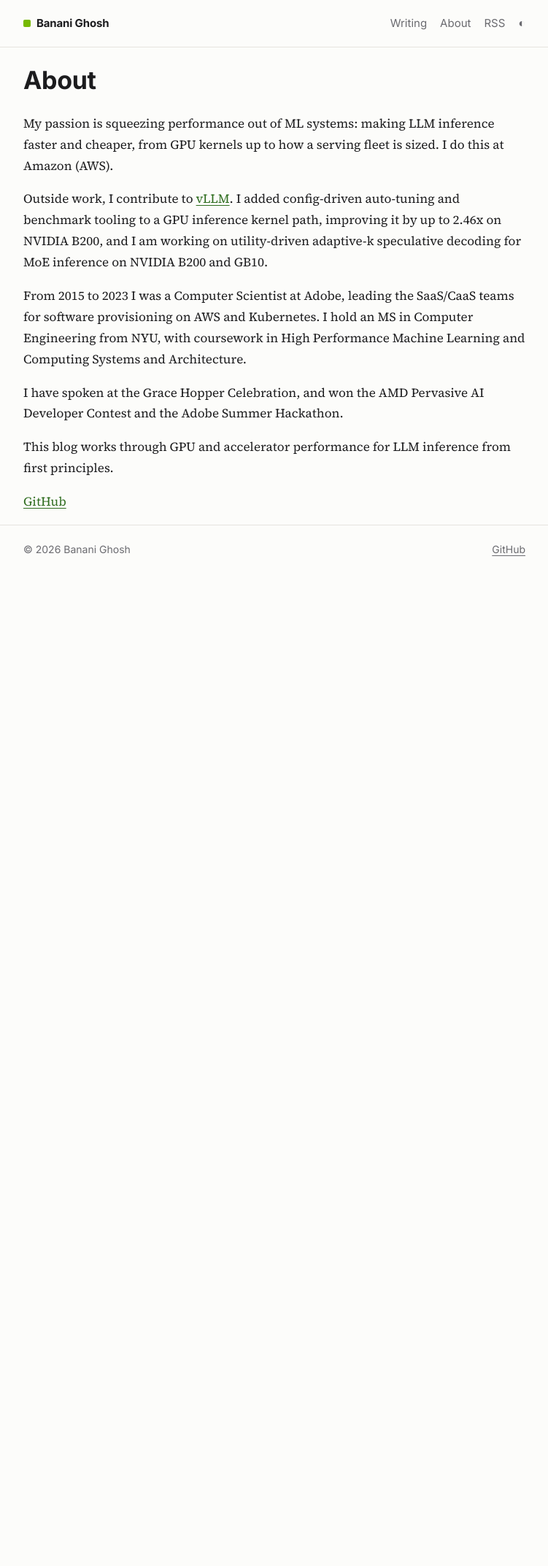
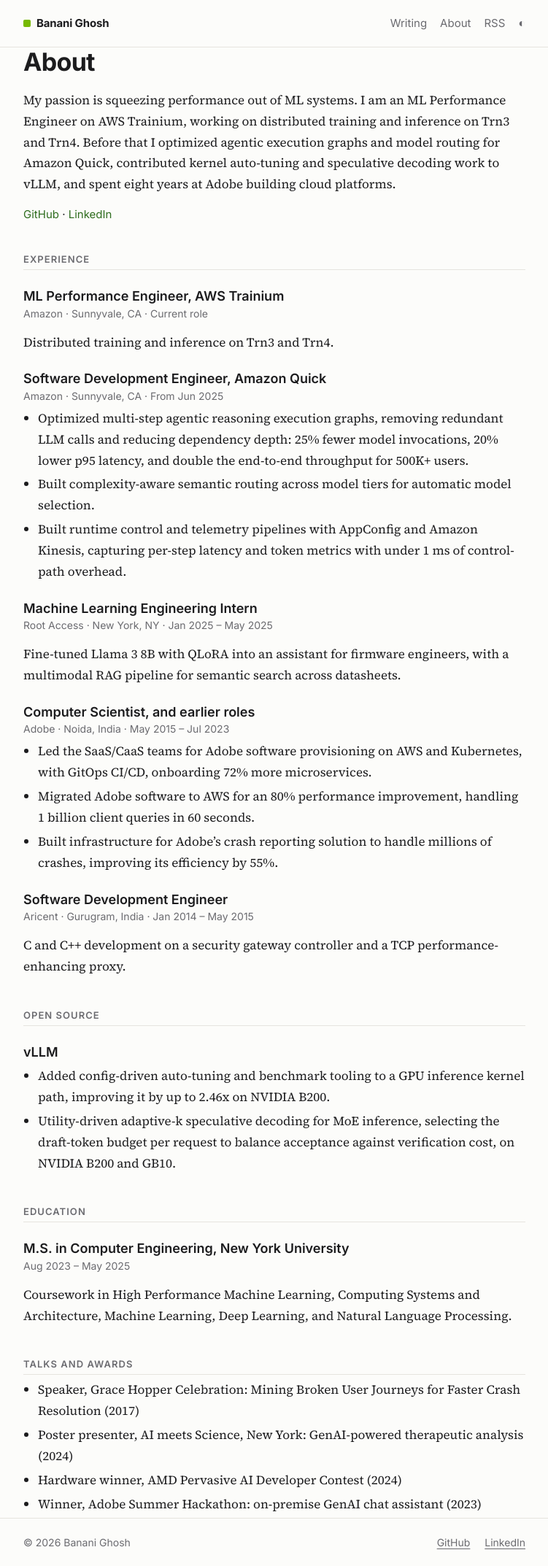
Before and after one commit to bananighosh/bananighosh.github.io, a Jekyll site: the page built from about.md, in a window 1280 px wide. Shown: the whole page at 73% size, without its empty margins (264-1015 px from the left). Built offline with Jekyll 4.4.1, drawn with Linux system fonts in a browser that asks for light colours; before the commit the page ends 900 px from its top, so only the background shows below that.

Commit message:
About page with experience, open source, education, talks; LinkedIn link
Co-Authored-By: Claude Opus 5.5 <noreply@anthropic.com>
Claude-Session: https://claude.ai/code/session_01K2HJxVzaKNb3x7zQA1gymF

```diff
--- a/_config.yml
+++ b/_config.yml
@@ -6,7 +6,7 @@ baseurl: ""
 
 github_username: bananighosh
 x_username: ""        # add your X handle without @
-linkedin_username: "" # add your LinkedIn slug
+linkedin_username: "banani-ghosh" # add your LinkedIn slug
 
 permalink: /:year/:month/:title/
 timezone: America/Los_Angeles
--- a/about.md
+++ b/about.md
@@ -4,16 +4,63 @@ title: About
 permalink: /about/
 ---
 
+<div class="about" markdown="1">
+
 # About
 
-My passion is squeezing performance out of ML systems: making LLM inference faster and cheaper, from GPU kernels up to how a serving fleet is sized. I do this at Amazon (AWS).
+My passion is squeezing performance out of ML systems. I am an ML Performance Engineer on AWS Trainium, working on distributed training and inference on Trn3 and Trn4. Before that I optimized agentic execution graphs and model routing for Amazon Quick, contributed kernel auto-tuning and speculative decoding work to vLLM, and spent eight years at Adobe building cloud platforms.
 
-Outside work, I contribute to [vLLM](https://github.com/vllm-project/vllm). I added config-driven auto-tuning and benchmark tooling to a GPU inference kernel path, improving it by up to 2.46x on NVIDIA B200, and I am working on utility-driven adaptive-k speculative decoding for MoE inference on NVIDIA B200 and GB10.
+<p class="profile-links"><a href="https://github.com/bananighosh">GitHub</a> · <a href="https://www.linkedin.com/in/banani-ghosh/">LinkedIn</a></p>
 
-From 2015 to 2023 I was a Computer Scientist at Adobe, leading the SaaS/CaaS teams for software provisioning on AWS and Kubernetes. I hold an MS in Computer Engineering from NYU, with coursework in High Performance Machine Learning and Computing Systems and Architecture.
+## Experience
 
-I have spoken at the Grace Hopper Celebration, and won the AMD Pervasive AI Developer Contest and the Adobe Summer Hackathon.
+### ML Performance Engineer, AWS Trainium
+<p class="meta">Amazon · Sunnyvale, CA · Current role</p>
 
-This blog works through GPU and accelerator performance for LLM inference from first principles.
+Distributed training and inference on Trn3 and Trn4.
 
-[GitHub](https://github.com/bananighosh)
+### Software Development Engineer, Amazon Quick
+<p class="meta">Amazon · Sunnyvale, CA · From Jun 2025</p>
+
+- Optimized multi-step agentic reasoning execution graphs, removing redundant LLM calls and reducing dependency depth: 25% fewer model invocations, 20% lower p95 latency, and double the end-to-end throughput for 500K+ users.
+- Built complexity-aware semantic routing across model tiers for automatic model selection.
+- Built runtime control and telemetry pipelines with AppConfig and Amazon Kinesis, capturing per-step latency and token metrics with under 1 ms of control-path overhead.
+
+### Machine Learning Engineering Intern
+<p class="meta">Root Access · New York, NY · Jan 2025 – May 2025</p>
+
+Fine-tuned Llama 3 8B with QLoRA into an assistant for firmware engineers, with a multimodal RAG pipeline for semantic search across datasheets.
+
+### Computer Scientist, and earlier roles
+<p class="meta">Adobe · Noida, India · May 2015 – Jul 2023</p>
+
+- Led the SaaS/CaaS teams for Adobe software provisioning on AWS and Kubernetes, with GitOps CI/CD, onboarding 72% more microservices.
+- Migrated Adobe software to AWS for an 80% performance improvement, handling 1 billion client queries in 60 seconds.
+- Built infrastructure for Adobe's crash reporting solution to handle millions of crashes, improving its efficiency by 55%.
+
+### Software Development Engineer
+<p class="meta">Aricent · Gurugram, India · Jan 2014 – May 2015</p>
+
+C and C++ development on a security gateway controller and a TCP performance-enhancing proxy.
+
+## Open source
+
+### vLLM
+- Added config-driven auto-tuning and benchmark tooling to a GPU inference kernel path, improving it by up to 2.46x on NVIDIA B200.
+- Utility-driven adaptive-k speculative decoding for MoE inference, selecting the draft-token budget per request to balance acceptance against verification cost, on NVIDIA B200 and GB10.
+
+## Education
+
+### M.S. in Computer Engineering, New York University
+<p class="meta">Aug 2023 – May 2025</p>
+
+Coursework in High Performance Machine Learning, Computing Systems and Architecture, Machine Learning, Deep Learning, and Natural Language Processing.
+
+## Talks and awards
+
+- Speaker, Grace Hopper Celebration: Mining Broken User Journeys for Faster Crash Resolution (2017)
+- Poster presenter, AI meets Science, New York: GenAI-powered therapeutic analysis (2024)
+- Hardware winner, AMD Pervasive AI Developer Contest (2024)
+- Winner, Adobe Summer Hackathon: on-premise GenAI chat assistant (2023)
+
+</div>
--- a/assets/css/style.css
+++ b/assets/css/style.css
@@ -162,3 +162,13 @@ html { scroll-behavior: smooth; }
 /* Embedded interactive tools */
 .post-body figure.embed { margin: 32px 0; }
 .embed-frame { display: block; width: 100%; height: 1500px; border: 1px solid var(--rule); border-radius: 10px; background: transparent; }
+
+/* About page */
+.about h1 { font: 700 34px/1.2 var(--sans); letter-spacing: -0.02em; margin: 0 0 16px; }
+.about h2 { font: 600 13px var(--sans); color: var(--muted); text-transform: uppercase; letter-spacing: 0.08em; border-bottom: 1px solid var(--rule); padding-bottom: 6px; margin: 44px 0 4px; }
+.about h3 { font: 600 18px/1.35 var(--sans); margin: 24px 0 2px; }
+.about .meta { margin: 0 0 8px; font: 14px var(--sans); color: var(--muted); }
+.about ul { padding-left: 20px; margin: 6px 0 0; }
+.about li { margin: 4px 0; }
+.about .profile-links { font: 15px var(--sans); margin: 4px 0 0; }
+.about .profile-links a { text-decoration: none; }
```
